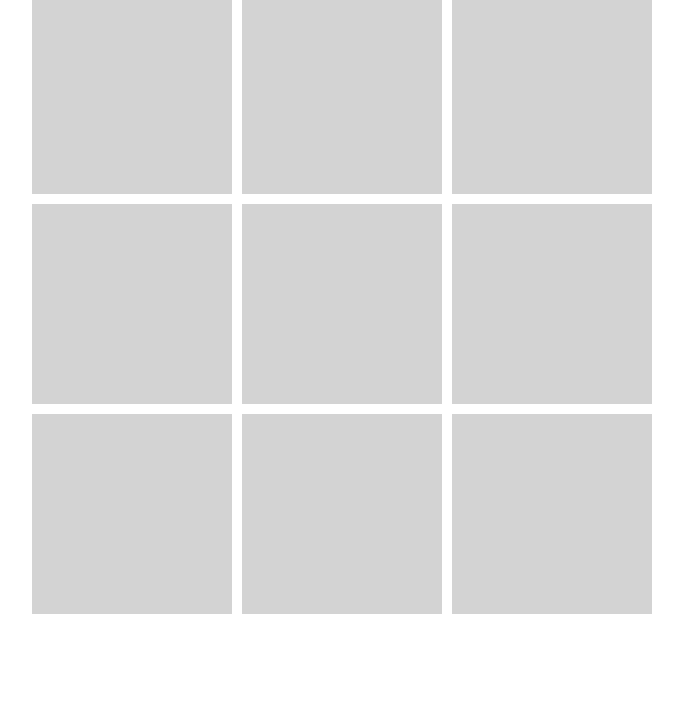
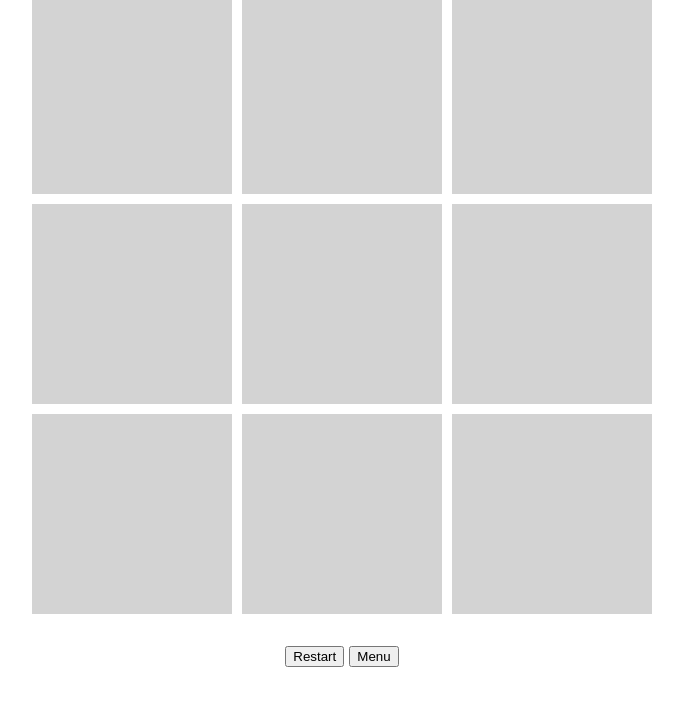
Before and after one commit to joshh2201/tic-tac-toe, a website: page index.html in a window 1280 px wide. Shown: the part 66-772 px from the top of the page, without its empty margins (298-981 px from the left). Drawn offline with Linux system fonts and the light colour scheme.

Commit message:
Add navigation buttons and result display

```diff
--- a/index.html
+++ b/index.html
@@ -17,6 +17,11 @@
     <div class="container">
       <div class="header">Tic-Tac-Toe</div>
       <div class="game-board"></div>
+      <div class="result"></div>
+      <div class="navigation">
+        <button>Restart</button>
+        <button>Menu</button>
+      </div>
     </div>
   </body>
 </html>
--- a/style.css
+++ b/style.css
@@ -33,3 +33,12 @@ html {
   font-family: 'Varela Round';
   font-size: 8rem;
 }
+
+.result {
+  margin-top: 1rem;
+  grid-column: 2 / 3;
+}
+.navigation {
+  margin-top: 1rem;
+  grid-column: 2 / 3;
+}
```
